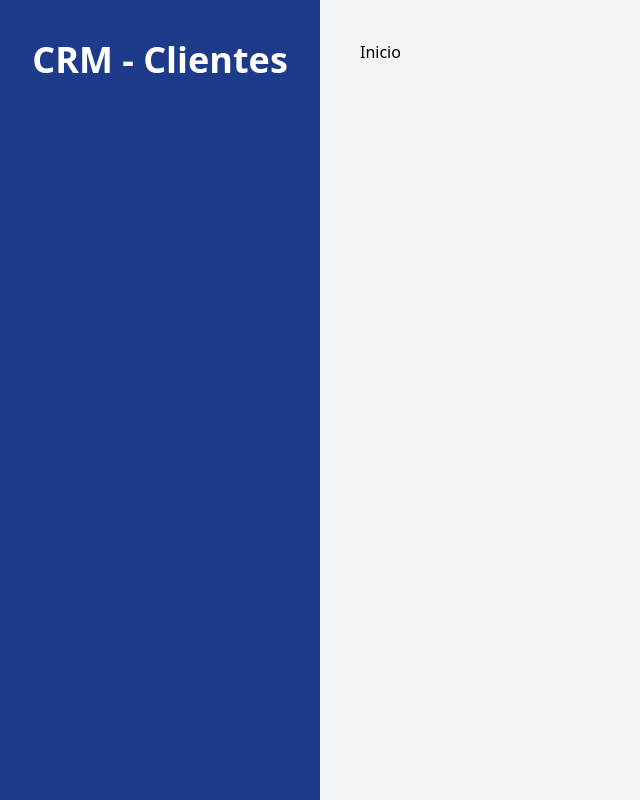
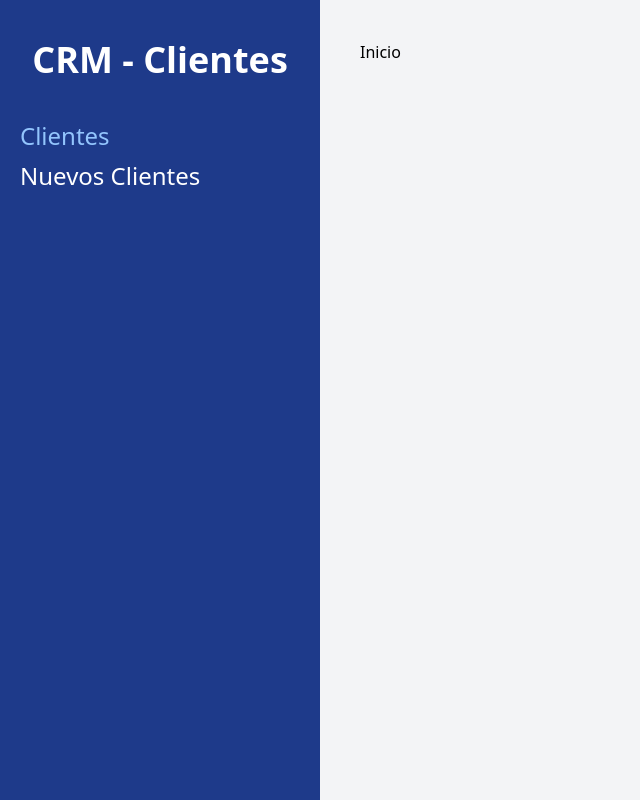
Before and after one commit to Wbahoque09/Proyectos-React, a React (Vite) app in the folder crm-react/: page / in a window 1280 px wide. Shown: the whole page, without its empty margins (0-640 px from the left). Built offline with nearby package versions, Linux system fonts and the light colour scheme.

Commit message:
Se añade la logica para saber en que pagina estoy ubicado y resaltarlo en el aside

```diff
--- a/crm-react/src/components/Layout.jsx
+++ b/crm-react/src/components/Layout.jsx
@@ -1,11 +1,20 @@
-import { Outlet } from 'react-router-dom';
+import { Outlet, Link, useLocation } from 'react-router-dom';
 
 export const Layout = () => {
+
+    const location = useLocation(); // El useLocation sirve para poder ver la ubicacion y pasarla en el Link
+
     return (
         <>
             <div className="md:flex md:min-h-screen">
                 <aside className="md:w-1/4 bg-blue-900 px-5 py-10">
                     <h2 className="text-4xl font-black text-center text-white">CRM - Clientes</h2>
+
+                    <nav className="mt-10">
+                        {/* Ir a Generalidades para explicacion de <Link/> */}
+                        <Link className={`${location.pathname === "/" ? "text-blue-300" : "text-white"} text-2xl block mt-2 hover:text-blue-300`}to="/">Clientes</Link>
+                        <Link className={`${location.pathname === "/clientes/nuevo" ? "text-blue-300" : "text-white"} text-2xl block mt-2 hover:text-blue-300`} to="/clientes/nuevo">Nuevos Clientes</Link>
+                    </nav>
                 </aside>
 
                 <main className="md:w-3/4 p-10 md:h-screen overflow-scroll">
```
Also changed, not shown: crm-react/src/docs/Generalidades-Rutas.md (+2 -0 lines).
